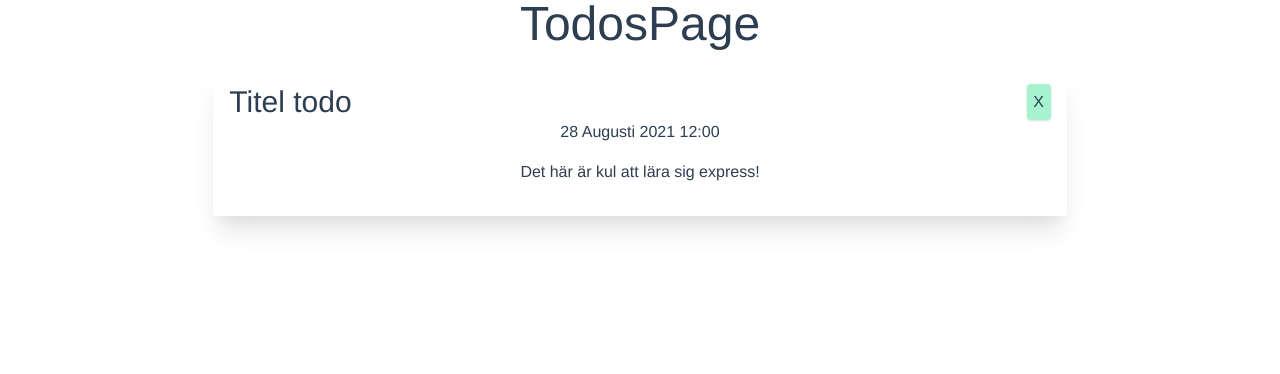
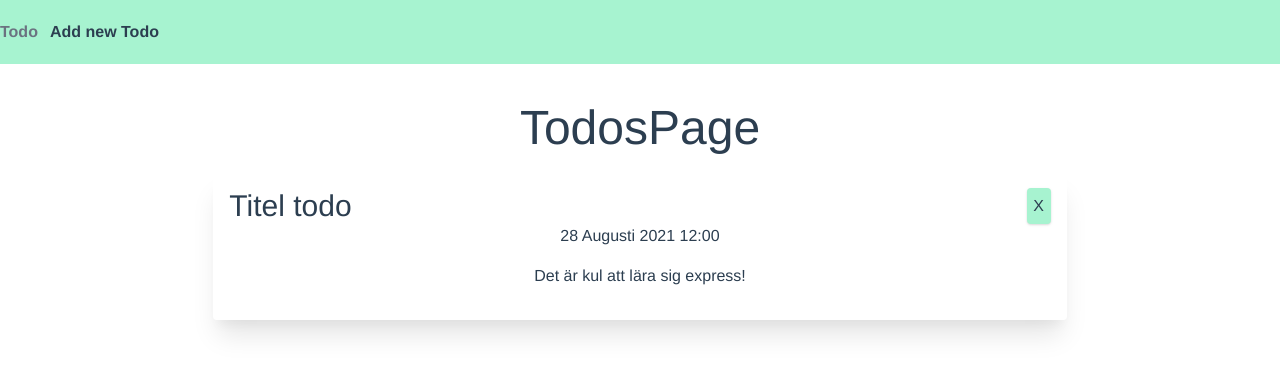
Before and after one commit to Robinhlgrsn/Todo-vue-express, a Vue app in the folder client/: page / in a window 1280 px wide. Shown: the top 374 px of the page. Built offline with nearby package versions, Linux system fonts and the light colour scheme.

Commit message:
header component with links added.

```diff
--- a/client/src/App.vue
+++ b/client/src/App.vue
@@ -1,8 +1,20 @@
 <template>
+  <div>
   <!-- header component -->
+    <AppHeader />
     <router-view></router-view>
+  </div>
 </template>
+<script>
+import AppHeader from '@/components/Header.vue';
 
+export default {
+  components: {
+    AppHeader,
+  },
+};
+
+</script>
 <style>
 #app {
   font-family: Avenir, Helvetica, Arial, sans-serif;
--- /dev/null
+++ b/client/src/components/Header.vue
@@ -0,0 +1,20 @@
+<template>
+  <header class="py-5 bg-green-200">
+    <section class="container mx-auto">
+      <nav class="flex font-bold w-2/3 space-x-3">
+        <router-link :to="{name: 'Home' }">Todo</router-link>
+        <router-link to="/addTodo">Add new Todo</router-link>
+      </nav>
+    </section>
+  </header>
+</template>
+
+<script>
+export default {
+  name: 'Header',
+};
+</script>
+
+<style>
+
+</style>
--- a/client/src/components/TodoItem.vue
+++ b/client/src/components/TodoItem.vue
@@ -12,7 +12,7 @@
       <p>28 Augusti 2021 12:00</p>
     </section>
     <section class="text-center m-4">
-      <p>Det här är kul att lära sig express!</p>
+      <p>Det är kul att lära sig express!</p>
     </section>
   </div>
 </template>
--- a/client/src/router/index.js
+++ b/client/src/router/index.js
@@ -12,6 +12,7 @@ const routes = [
 const router = createRouter({
   history: createWebHistory(process.env.BASE_URL),
   routes,
+  linkExactActiveClass: 'text-gray-500',
 });
 
 export default router;
--- a/client/src/views/Home.vue
+++ b/client/src/views/Home.vue
@@ -1,6 +1,6 @@
 <template>
   <main class="container mx-auto">
-    <section class="flex flex-col items-center">
+    <section class="flex flex-col items-center mt-10">
       <h1 class="text-5xl mb-5">TodosPage</h1>
       <!-- TODO LIST -->
       <TodoItem />
```
